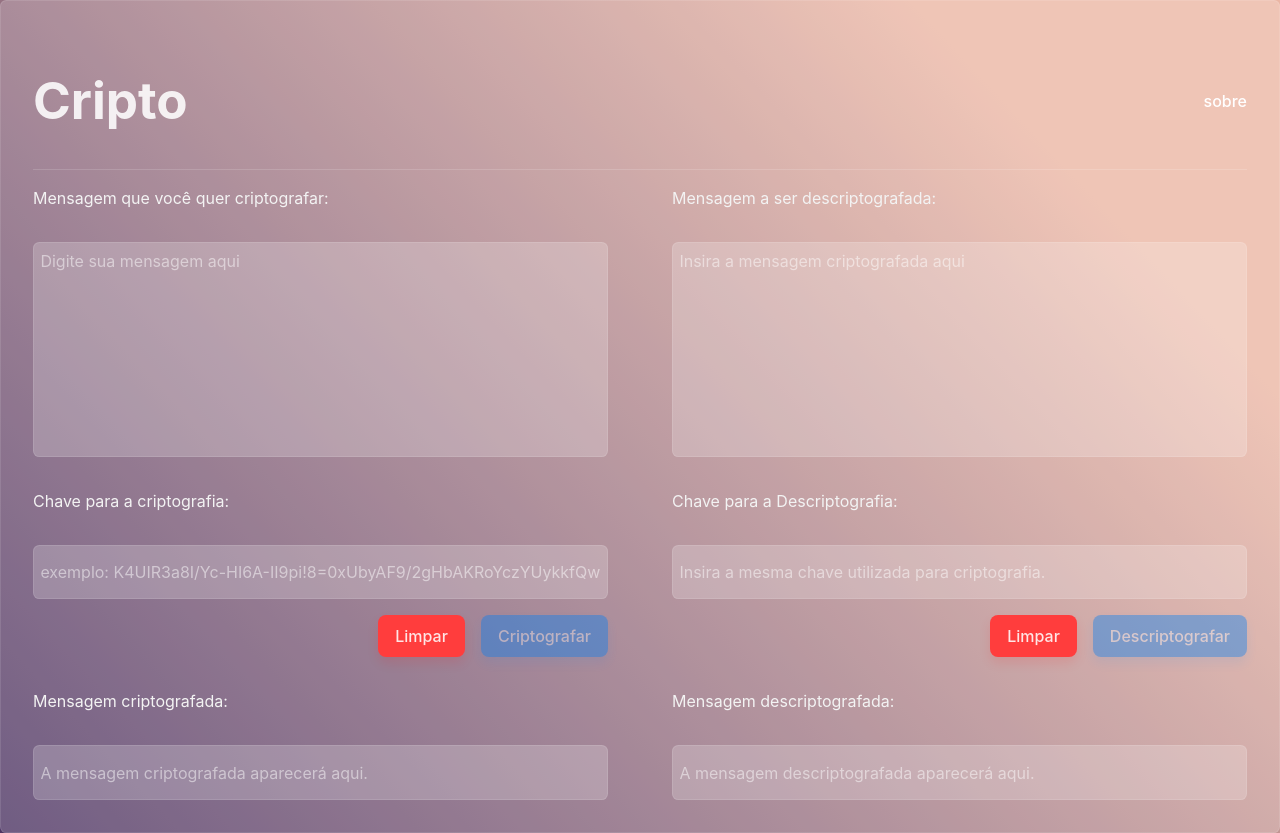
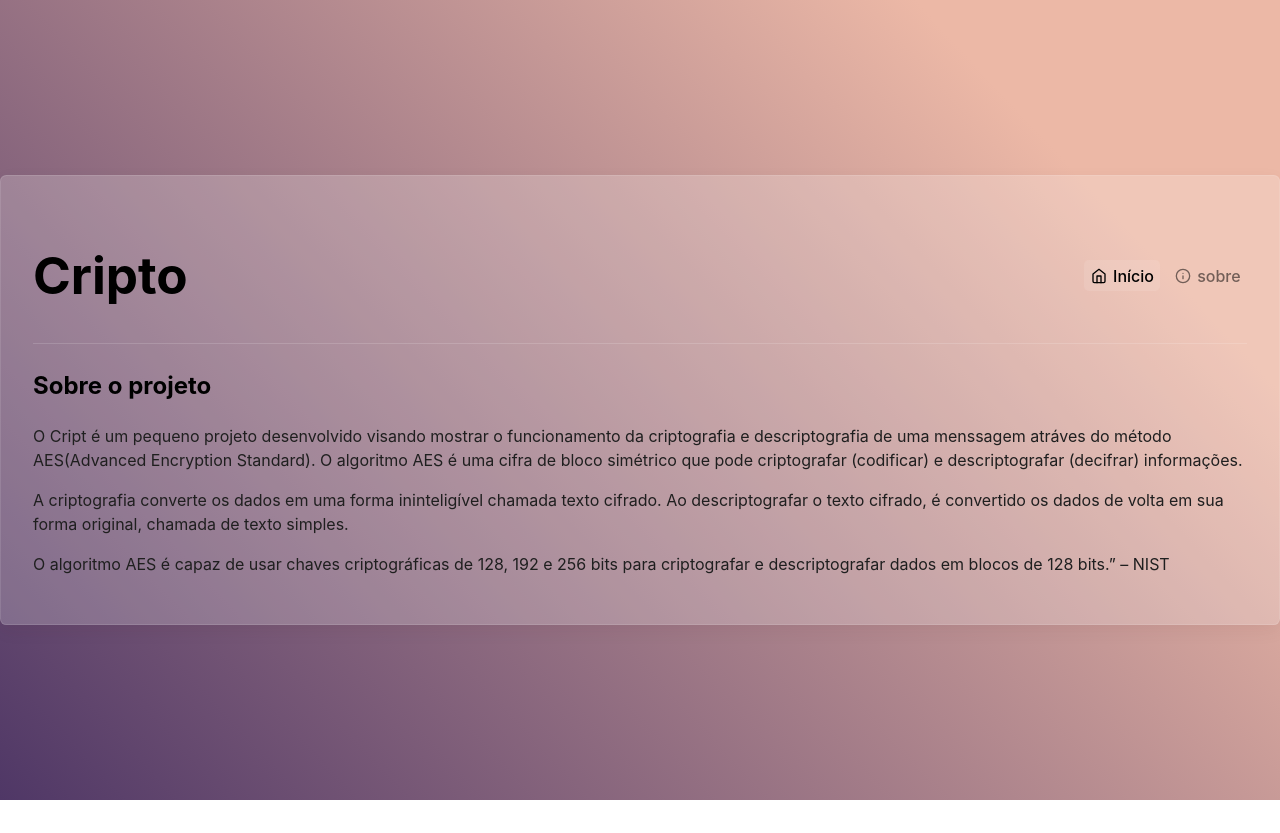
Before and after one commit to Wendell47/Cripto, a React (Vite) app: page /sobre in a window 1280 px wide. After the commit the page ends 800 px from the top, so only its background shows below. Built offline with nearby package versions, Linux system fonts and the light colour scheme.

Commit message:
fix layout, project organization and other fix.

```diff
--- a/package.json
+++ b/package.json
@@ -12,7 +12,8 @@
   "dependencies": {
     "crypto-js": "^4.1.1",
     "react": "^18.2.0",
-    "react-dom": "^18.2.0"
+    "react-dom": "^18.2.0",
+    "react-icons": "^4.11.0"
   },
   "devDependencies": {
     "@types/react": "^18.2.15",
@@ -22,6 +23,7 @@
     "eslint-plugin-react": "^7.32.2",
     "eslint-plugin-react-hooks": "^4.6.0",
     "eslint-plugin-react-refresh": "^0.4.3",
+    "react-router-dom": "^6.16.0",
     "vite": "^4.4.5"
   }
 }
--- /dev/null
+++ b/src/components/Header/index.jsx
@@ -0,0 +1,55 @@
+import {Link} from 'react-router-dom'
+import './styles.css';
+import {LuMenu, LuHome, LuInfo} from 'react-icons/lu'
+import { useState } from 'react';
+
+export default function Header(){
+    const [active, setActive] = useState('hide')
+
+    function handleActive(e){
+        const rest = document.querySelectorAll('ul li a')
+
+        for (let i = 0; i < rest.length; i++){
+            rest[i].classList.remove('active');
+        }
+
+        const item = document.getElementById(e)
+        item.classList.add('active')
+
+
+    }
+
+    function handleActiveMenuMobile(){
+        active ? setActive('') : setActive('hide');
+    }
+    return(
+        <header>
+            <h1>Cripto</h1>
+                <ul className='Menu'>
+                <li>
+                    <Link to={"/"} className='active' onClick={() => handleActive('home')} id='home'><LuHome/> Início</Link>
+                </li>
+                <li>
+                    <Link to={"/sobre"} onClick={() => handleActive('about')} id='about'><LuInfo/> sobre</Link>
+                </li>
+
+                </ul>
+
+                <div className='MenuMobileActive' onClick={() => handleActiveMenuMobile()}>
+                    <LuMenu/>
+                    <div className={`MenuMobile ${active}`}>
+                    <ul>
+                    <li>
+                        <Link to={"/"} onClick={() => handleActive('home')} id='home'><LuHome/> Início</Link>
+                    </li>
+                    <li>
+                        <Link to={"/sobre"} onClick={() => handleActive('about')} id='about'><LuInfo/> sobre</Link>
+                    </li>
+
+                    </ul>
+                </div>
+                </div>
+
+        </header>
+    )
+}
--- /dev/null
+++ b/src/components/Header/styles.css
@@ -0,0 +1,78 @@
+
+header{
+    margin-bottom: 1.5rem;
+}
+a.active{
+    color: rgb(255, 255, 255);
+}
+
+a  {
+font-weight: 500;
+color: #ffffff86;
+text-decoration: inherit;
+text-decoration: none;
+display: flex;
+align-items: center;
+gap: .4rem;
+padding: .2rem .4rem;
+border-radius: .3rem;
+}
+a:hover,a.active {
+background: rgba(255, 255, 255, 0.096);
+
+}
+
+.MenuMobileActive{
+display: none;
+cursor: pointer;
+font-size: 1.4rem;
+}
+
+.hide{
+display: none;
+}
+
+.MenuMobile{
+    position: absolute;
+    z-index: 999;
+    right: 0;
+    top: 0;
+    margin-top: 1.7rem;
+    border-radius: .5rem;
+    background: rgba(0, 0, 0, 0.212);
+    border: 1px solid #ffffff29;
+    backdrop-filter: blur(15px);
+    padding: 1rem;
+}
+
+@media (max-width:750px){
+
+
+    .MenuMobileActive{
+        display: flex;
+        position: relative;
+      }
+
+      ul{
+        flex-direction: column;
+        padding: 0;
+      }
+      .Menu{
+        display: none;
+      }
+}
+@media (prefers-color-scheme: light) {
+    a.active{
+        color: black;
+    }
+
+    a  {
+
+        color: #00000086;
+    }
+
+    .MenuMobile{
+        background: #ffffff4d;
+        border: 1px solid #ffffff24;
+    }
+}
--- a/src/main.jsx
+++ b/src/main.jsx
@@ -1,10 +1,10 @@
 import React from 'react'
 import ReactDOM from 'react-dom/client'
-import App from './App.jsx'
-import './index.css'
+import './styles/index.css'
+import Routes from './routes'
 
 ReactDOM.createRoot(document.getElementById('root')).render(
   <React.StrictMode>
-    <App />
+    <Routes/>
   </React.StrictMode>
 )
--- a/src/App.jsx
+++ b/src/pages/App.jsx
@@ -1,5 +1,5 @@
 import { useEffect, useState } from 'react'
-import './App.css'
+import '../styles/App.css'
 import CryptoJS from 'crypto-js'
 
 function App() {
@@ -17,7 +17,6 @@ function App() {
   const encryptMessage = () => {
     const encrypted = CryptoJS.AES.encrypt(messageToEncrypt, secretKey).toString();
     setEncryptedMessage(encrypted);
-    setSecretKey('')
   };
 
   const decryptMessage = () => {
@@ -38,6 +37,11 @@ function App() {
   function cleanInput(inputName){
     if (inputName == 'clean_Message_input'){
       setMessageToEncrypt('')
+      setSecretKey('')
+    }
+    if (inputName == 'clean_Message_input_secondary'){
+      setMessageToDecrypt('')
+      setSecretKeyToDecrypt('')
     }
   }
 
@@ -70,20 +74,12 @@ function App() {
 
   return (
     <>
-      <header>
-      <h1>Cripto  </h1>
-        <ul>
-          <li>
-            <a href="#">sobre</a>
-          </li>
-          </ul>
-      </header>
 
       <div className='Content-Area'>
           <div>
               <label  htmlFor='input_message_Encrypt'>
 
-                <p>Mensagem que você quer criptografar:</p>
+                <p>Mensagem a ser criptografada:</p>
                 <textarea
                 value={messageToEncrypt}
                 placeholder='Digite sua mensagem aqui'
@@ -99,11 +95,11 @@ function App() {
               </label>
 
               <div className='buttons_area'>
-              <button className='btn secondary'  id="clean_Message_input" onClick={() =>{cleanInput('clean_Message_input')}}>Limpar</button>
+              <button className='btn secondary'  id="clean_Message_input" onClick={() =>{cleanInput('clean_Message_input')}}>Limpar tudo</button>
               <button className='btn primary' onClick={encryptMessage} disabled={isDisabled}>Criptografar</button>
               </div>
               <p>Mensagem criptografada:</p>
-              <input
+              <textarea
               value={encryptedMessage}
               onClick={copyMessage}
               placeholder='A mensagem criptografada aparecerá aqui.'
@@ -120,7 +116,9 @@ function App() {
                 onChange={e => setMessageToDecrypt(e.target.value)}
                 id='input_message_Decrypt'/>
                 <p> Chave para a Descriptografia:</p>
-                 <input type='text'
+                 <input
+                 type='text'
+                 value={secretKeyToDecrypt}
                 onChange={e => setSecretKeyToDecrypt(e.target.value)}
                 placeholder='Insira a mesma chave utilizada para criptografia.'
                 />
@@ -128,13 +126,14 @@ function App() {
               </label>
 
               <div className='buttons_area'>
-              <button className='btn secondary'  id="clean_Message_input"
-              onClick={() =>{cleanInput('clean_Message_input')}}
-              >Limpar</button>
+              <button className='btn secondary'  id="clean_Message_input_secondary"
+              onClick={() =>{cleanInput('clean_Message_input_secondary')}}
+              >Limpar tudo</button>
               <button className='btn primary' onClick={decryptMessage} disabled={isDisabledSecondary}>Descriptografar</button>
               </div>
               <p>Mensagem descriptografada:</p>
-              <input
+              <textarea
+              type='text'
               className={fail}
               value={decryptedMessage}
               onClick={copyMessage}
--- /dev/null
+++ b/src/pages/about.jsx
@@ -0,0 +1,23 @@
+
+export default function About(){
+
+    return(
+        <>
+        <div>
+            <h2>Sobre o projeto</h2>
+            <p>
+                O Cript é um pequeno projeto desenvolvido visando mostrar o funcionamento da criptografia e descriptografia de uma menssagem atráves do  método AES(Advanced Encryption Standard).
+                O algoritmo AES é uma cifra de bloco simétrico que pode criptografar (codificar) e descriptografar (decifrar) informações.
+            </p>
+            <p>
+                 A criptografia converte os dados em uma forma ininteligível chamada texto cifrado. Ao descriptografar o texto cifrado, é convertido os dados de volta em sua forma original, chamada de texto simples.
+
+            </p>
+            <p>
+                O algoritmo AES é capaz de usar chaves criptográficas de 128, 192 e 256 bits para criptografar e descriptografar dados em blocos de 128 bits.” – NIST
+
+            </p>
+        </div>
+        </>
+    )
+}
--- /dev/null
+++ b/src/routes/AppRoute/app.routes.jsx
@@ -0,0 +1,16 @@
+import { Routes, Route } from "react-router-dom";
+import App from "../../pages/App";
+import Header from "../../components/Header";
+import About from "../../pages/about";
+
+export default function AppRoutes(){
+return(
+    <>
+    <Header/>
+    <Routes>
+        <Route path="/" element={<App/>}/>
+        <Route path="/sobre" element={<About/>}/>
+    </Routes>
+    </>
+)
+}
--- /dev/null
+++ b/src/routes/index.jsx
@@ -0,0 +1,11 @@
+import {BrowserRouter} from 'react-router-dom'
+import AppRoutes from './AppRoute/app.routes'
+
+export default function Routes(){
+
+    return(
+        <BrowserRouter>
+        <AppRoutes/>
+        </BrowserRouter>
+    )
+}
--- a/src/App.css
+++ b/src/styles/App.css
@@ -19,6 +19,7 @@
   transition: all 140ms;
 }
 .primary{
+  color: white;
   background-color: hsl(209, 100%, 48%);
   box-shadow: 0px 6px 12px hsl(209deg 100% 50% / 22%);
 
@@ -28,6 +29,7 @@
   box-shadow: 0px 8px 16px hsl(209deg 100% 50% / 42%)
 }
 .secondary{
+  color: white;
   background-color: rgb(255 61 61);
   box-shadow: 0px 6px 12px #ff00001c;
 }
@@ -69,20 +71,8 @@ header {
   justify-content: space-between;
   align-items: center;
 }
-@keyframes logo-spin {
-  from {
-    transform: rotate(0deg);
-  }
-  to {
-    transform: rotate(360deg);
-  }
-}
 
-@media (prefers-reduced-motion: no-preference) {
-  a:nth-of-type(2) .logo {
-    animation: logo-spin infinite 20s linear;
-  }
-}
+
 
 .card {
   padding: 2em;
@@ -91,7 +81,3 @@ header {
 .read-the-docs {
   color: #888;
 }
-
-@media (prefers-color-scheme: light) {
-
-}
--- a/src/index.css
+++ b/src/styles/index.css
@@ -4,7 +4,7 @@
   font-weight: 400;
 
   color-scheme: light dark;
-  color: rgba(255, 255, 255, 0.87);
+  color: white;
 
   font-synthesis: none;
   text-rendering: optimizeLegibility;
@@ -13,20 +13,11 @@
   -webkit-text-size-adjust: 100%;
 }
 
-a {
-  font-weight: 500;
-  color: #ffffff;
-  text-decoration: inherit;
-  text-decoration: none;
-}
-a:hover {
-  color: #535bf2;
-}
 
 ul{
   list-style: none;
   display: flex;
-  gap: .2rem;
+  gap: .5rem;
 }
 body {
   margin: 0;
@@ -58,10 +49,10 @@ border-radius: .4rem;
 textarea{
   display: flex;
   flex-direction: column;
-  min-height: 200px;
-  line-break: anywhere;
+  min-height: 100px;
+  word-wrap: break-word;
 }
-input.error{
+input.error,textarea.error{
   color: red;
   border:1px solid #f000008a;
 
@@ -101,26 +92,30 @@ button:disabled{
 
 
 @media (prefers-color-scheme: light) {
-
+ :root{
+  color: black;
+ }
   body {
     background: rgb(202, 202, 202);
     background: linear-gradient(47deg, rgb(79 55 102) 0%, rgb(236 184 166) 82%);
   }
+
   #root {
-    border-color: #ffffff1c;
-    background: #ffffff30;
-    box-shadow: 0px 6px 18px 0px #4600000f;
+    border-color: #ffffff1c !important;
+    background: #ffffff36 !important;
+    box-shadow: 0px 6px 18px 0px #4600000f !important;
   }
   p{
-    color: #f3f3f3;
+    color: #1f1f1f;
   }
 
   input::placeholder,textarea::placeholder{
-    color: rgba(255, 255, 255, 0.493);
+    color: rgba(19, 19, 19, 0.493);
   }
+
   input,textarea{
-
+  color: black;
   border:1px solid #ffffff1c;
-  background:rgb(255 255 255 / 21%);
+  background:rgba(255, 255, 255, 0.144);
   }
 }
```
Also changed, not shown: 1 other file (tests, documents, lock files or other folders).
